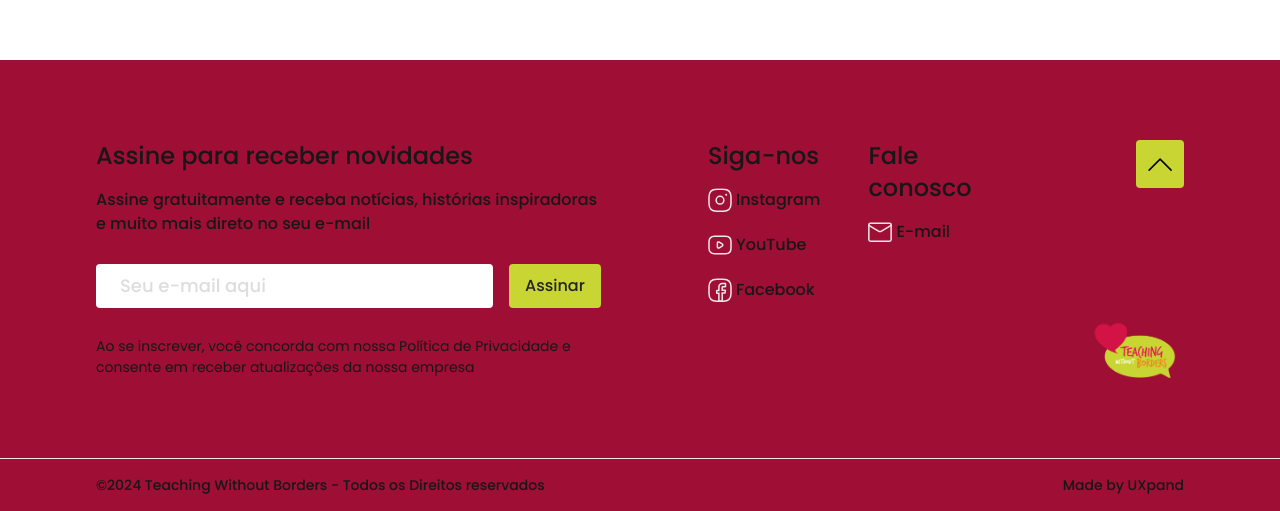
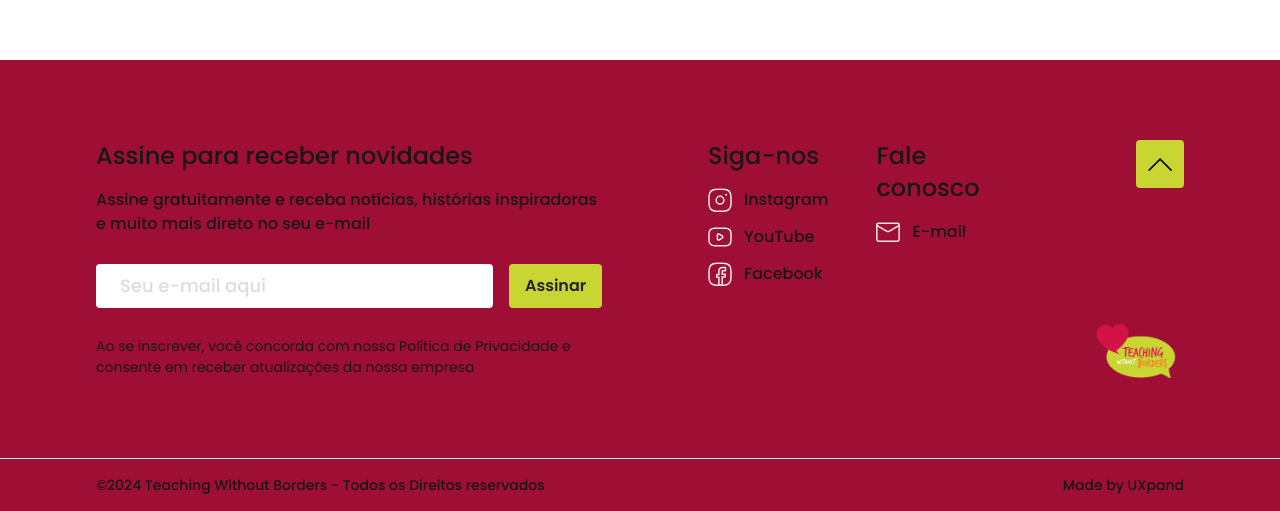
Before and after one commit to thiagokoster/twb-app, a Next.js app: page / in a window 1280 px wide. Shown: the part 740-1251 px from the top of the page. Built offline with nearby package versions, Linux system fonts and the light colour scheme.

Commit message:
finish footer

```diff
--- a/src/app/components/button.tsx
+++ b/src/app/components/button.tsx
@@ -8,7 +8,7 @@ type ButtonProps = {
 
 export const Button = ({ children, square = false, onClick} : ButtonProps) => {
 	const baseClasses = "rounded bg-twb-green text-twb-grey-dark";
-	const shapeClasses = square ? "w-12 h-12 flex items-center justify-center" : "px-4 py-2";
+	const shapeClasses = square ? "w-12 h-12 flex items-center justify-center" : "px-4 py-2 font-semibold";
 
 	const className = `${baseClasses} ${shapeClasses}`;
 	return (
--- a/src/app/components/footer.tsx
+++ b/src/app/components/footer.tsx
@@ -29,21 +29,21 @@ export const Footer = () => {
 				<div className="flex gap-12">
 					<div>
 						<h5 className="text-2xl mb-4">Siga-nos</h5>
-						<div className="flex flex-col gap-5">
+						<div className="flex flex-col gap-3">
 							<a href={LINKS.INSTAGRAM} target="_blank" rel="noopener noreferrer">
-								<div className="flex gap-1"><Icons.instagram />Instagram</div>
+								<div className="flex gap-3"><Icons.instagram />Instagram</div>
 							</a>
 							<a href={LINKS.YOUTUBE} target="_blank" rel="noopener noreferrer">
-								<div className="flex gap-1"><Icons.youtube />YouTube</div>
+								<div className="flex gap-3"><Icons.youtube />YouTube</div>
 							</a>
 							<a href={LINKS.FACEBOOK} target="_blank" rel="noopener noreferrer">
-								<div className="flex gap-1"><Icons.facebook />Facebook</div>
+								<div className="flex gap-3"><Icons.facebook />Facebook</div>
 							</a>
 						</div>
 					</div>
 					<div>
 						<h5 className="text-2xl mb-4">Fale conosco</h5>
-						<div className="flex gap-1"><Icons.email /><a>E-mail</a></div>
+						<div className="flex gap-3"><Icons.email /><a>E-mail</a></div>
 					</div>
 				</div>
 
```
